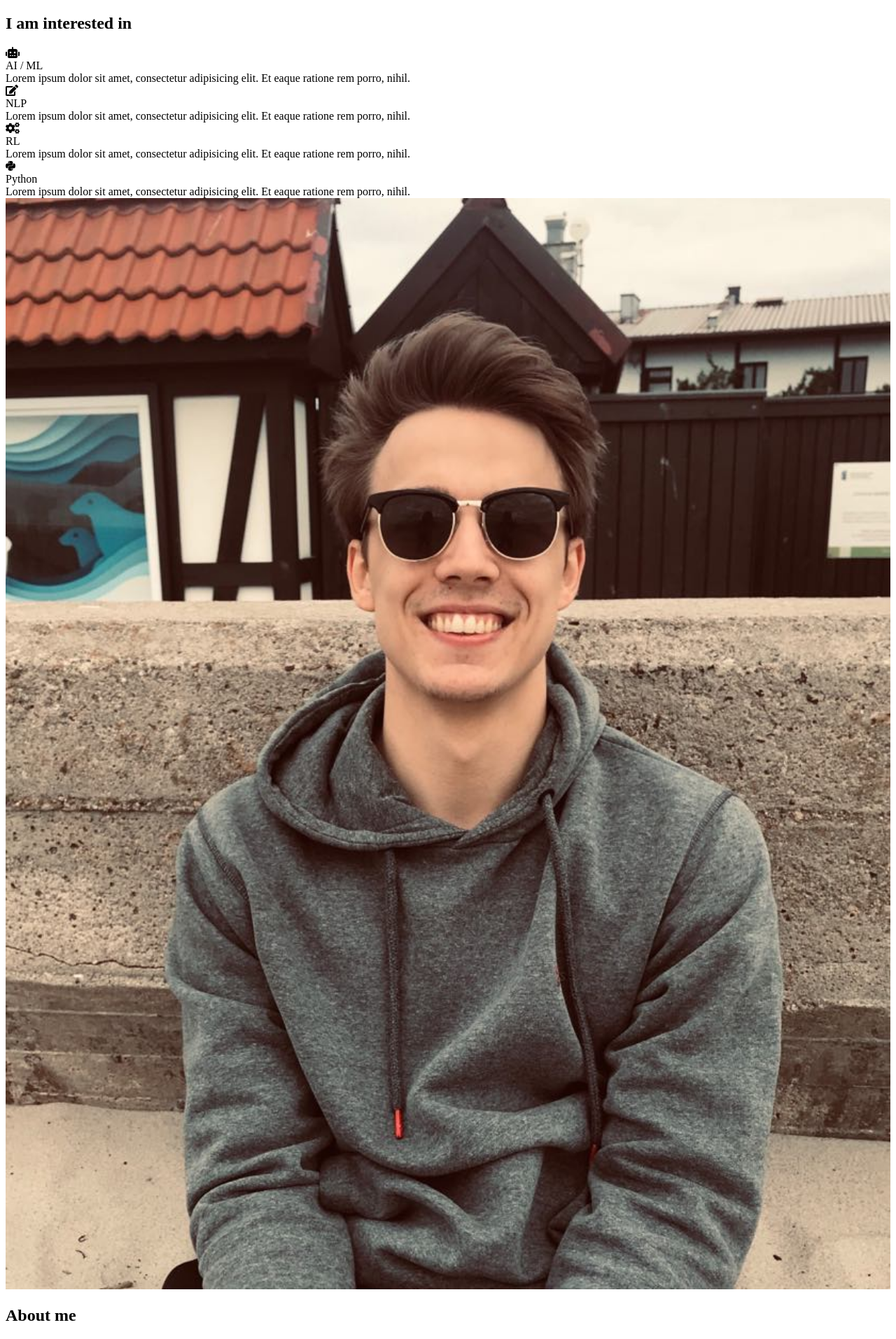
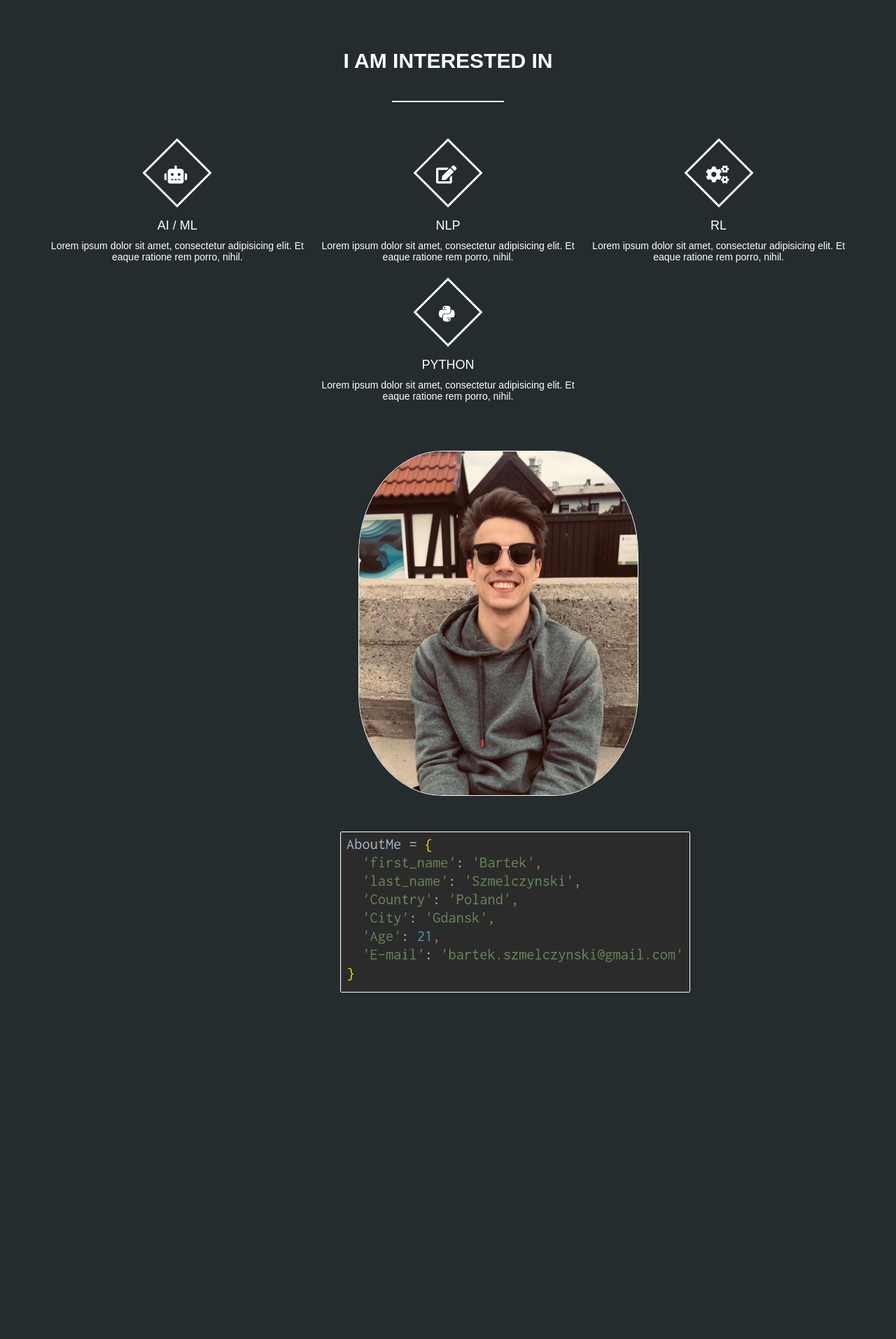
Before and after one commit to bartpito/TwinsWebsite, a Flask app: page /About/bart in a window 1280 px wide. Shown: the whole page at 70% size. After the commit the page ends 1418 px from the top, so only its background shows below. Run offline with Flask 2, Linux system fonts and the light colour scheme.

Commit message:
add about section with img

```diff
--- /dev/null
+++ b/static/bart.css
@@ -0,0 +1,145 @@
+html {
+  background-color: hsl(189, 10%, 16%);
+}
+
+p {
+  color: black;
+  font-size: 1.0em;
+}
+
+section {
+  padding: 54vh 0;
+}
+
+.one {
+  padding-top: 10px;
+  background: hsl(189, 10%, 16%);
+  position: relative;
+  z-index: 10;
+}
+
+.two {
+  background: hsl(189, 10%, 16%);
+  padding-bottom: 40px;
+
+}
+
+img {
+  border: 1px solid white;
+  border-radius: 30%;
+}
+
+ul.a {
+  list-style-type: circle;
+}
+
+*{
+  margin: 0;
+  padding: 0;
+  font-family: "montserrat", sans-serif;
+  box-sizing: border-box;
+}
+
+.img-section {
+  position: absolute;
+  margin-left: 0px auto;
+  width: 400px;
+  height: 200px;
+  left: 40%;
+}
+
+.about-section {
+  background: hsl(189, 10%, 16%);
+  text-align: center;
+  height: 300px;
+  width: 500px;
+  margin-top: -25%;
+  margin-left: 38%;
+
+}
+
+.services-section{
+  background-size: cover;
+  padding: 60px 0;
+  background: hsl(189, 10%, 16%);
+}
+.inner-width{
+  width: 100%;
+  max-width: 1200px;
+  margin: auto;
+  padding: 0 20px;
+  overflow: hidden;
+}
+.section-title{
+  text-align: center;
+  color: white;
+  text-transform: uppercase;
+  font-size: 30px;
+}
+.border{
+  width: 160px;
+  height: 2px;
+  background: white;
+  margin: 40px auto;
+}
+.services-container{
+  display: flex;
+  flex-wrap: wrap;
+  justify-content: center;
+}
+
+.service-box{
+  max-width: 33.33%;
+  padding: 10px;
+  text-align: center;
+  color: white;
+  cursor: pointer;
+}
+
+.service-icon{
+  display: inline-block;
+  width: 70px;
+  height: 70px;
+  border: 3px solid white;
+  color: white;
+  background-color: transparent;
+  transform: rotate(45deg);
+  margin-bottom: 30px;
+  margin-top: 16px;
+  transition: 0.3s linear;
+}
+.service-icon i{
+  line-height: 70px;
+  transform: rotate(-45deg);
+  font-size: 26px;
+}
+.service-box:hover .service-icon{
+  background: purple;
+  color: black;
+}
+.service-title{
+  font-size: 18px;
+  text-transform: uppercase;
+  margin-bottom: 10px;
+}
+.service-desc{
+  font-size: 14px;
+}
+
+@media screen and (max-width:960px) {
+  .service-box{
+    max-width: 45%;
+  }
+}
+
+@media screen and (max-width:768px) {
+  .service-box{
+    max-width: 50%;
+  }
+}
+
+@media screen and (max-width:480px) {
+  .service-box{
+    max-width: 100%;
+  }
+}
--- a/static/mainpage.css
+++ b/static/mainpage.css
@@ -73,7 +73,6 @@ section {
 }
 
 
-
 .btn {
   width: 320px;
   height: 80px;
--- a/templates/bart.html
+++ b/templates/bart.html
@@ -62,8 +62,8 @@
     </div>
     </section>
     <section class='two'>
-      <div class='about-section'>
-        <h1>About me</h1>
+      <div class='about-section' >
+         <img src='../static/aboutme.png', style='width:100%;  border-radius: 2px;'>
       </div>
     </section>
   </body>
```
Also changed, not shown: static/about.css (+33 -0 lines), static/aboutme.png (added).
